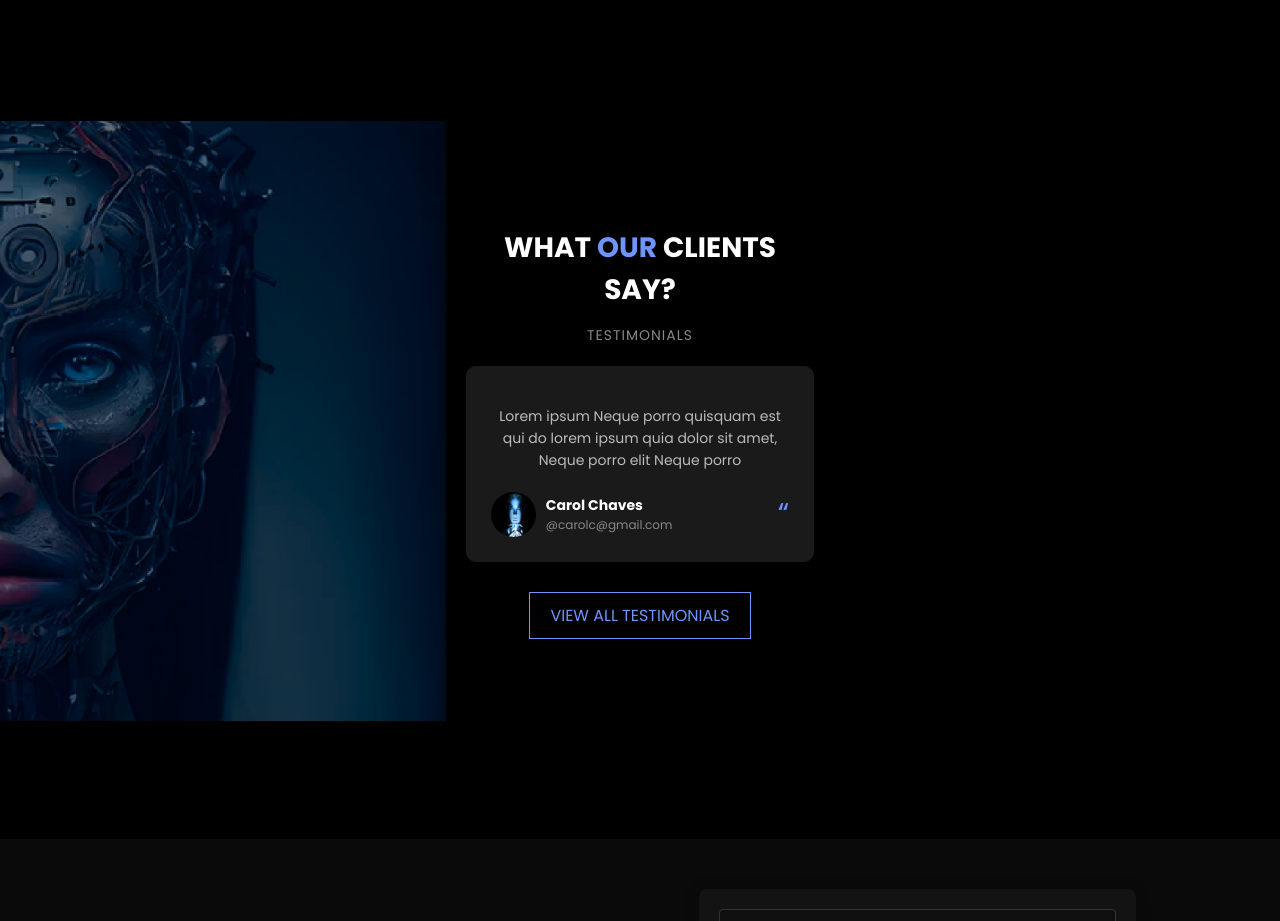
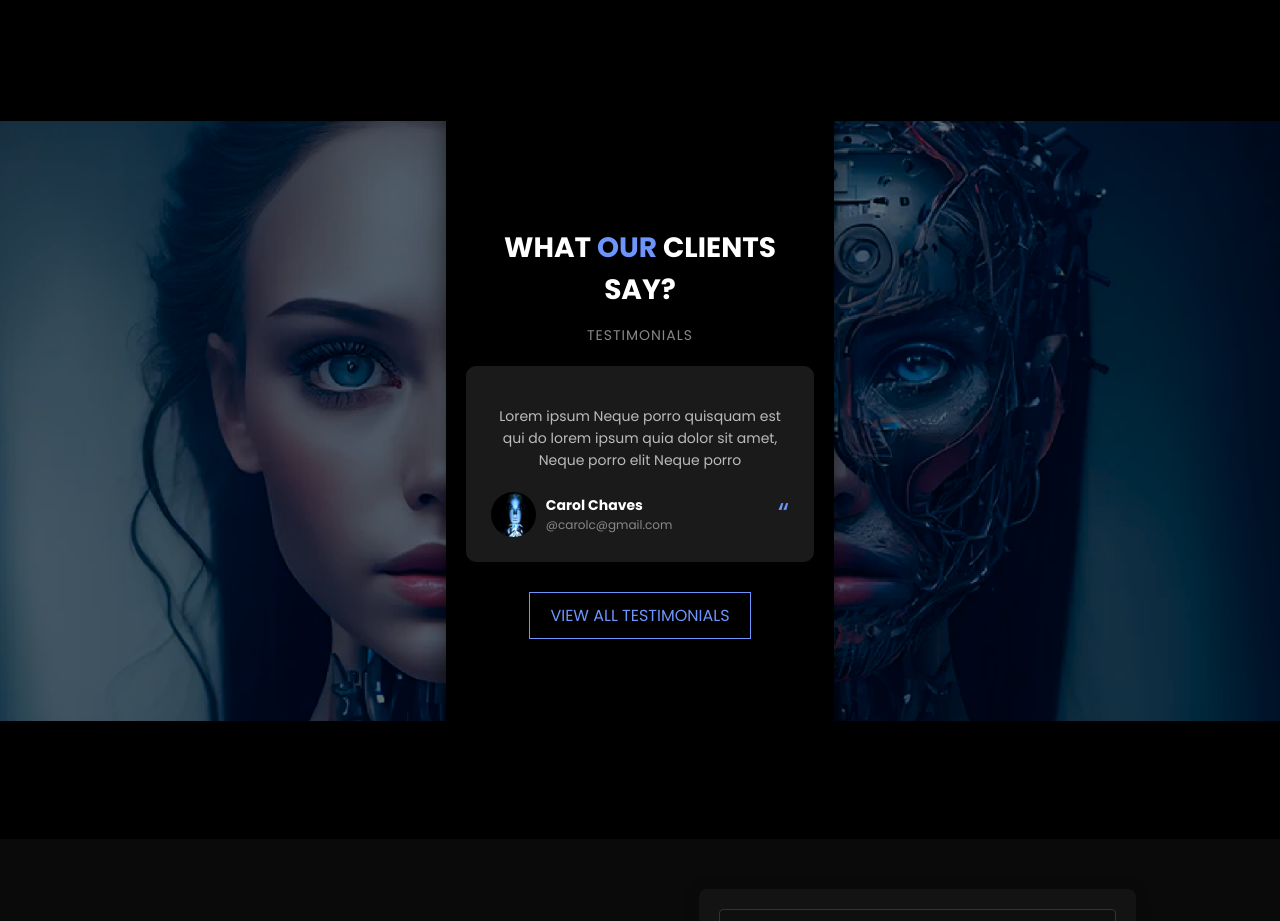
Before and after one commit to Ankush135/agency-website, a plain HTML site: page index.html in a window 1280 px wide. Shown: the part 3440-4361 px from the top of the page. Drawn offline with Linux system fonts and the light colour scheme.

Commit message:
all changed

```diff
--- a/styles.css
+++ b/styles.css
@@ -490,6 +490,8 @@ nav ul li a:hover {
 
 .left-image {
     background-image: url('images/leftw.png');
+}
+.right-image{
     background-image: url('images/rightw.png');
 }
 .testimonial-container {
```
